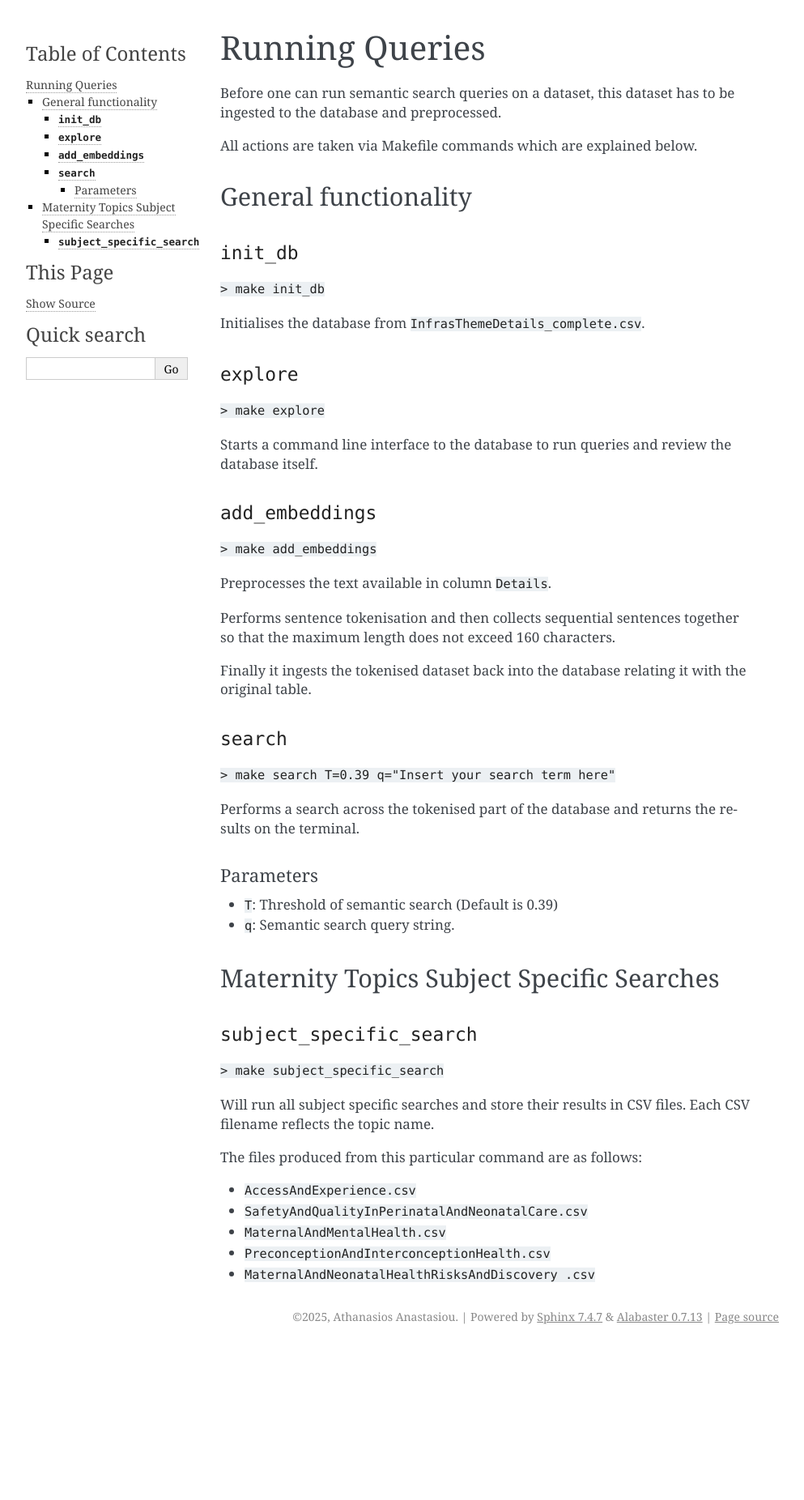
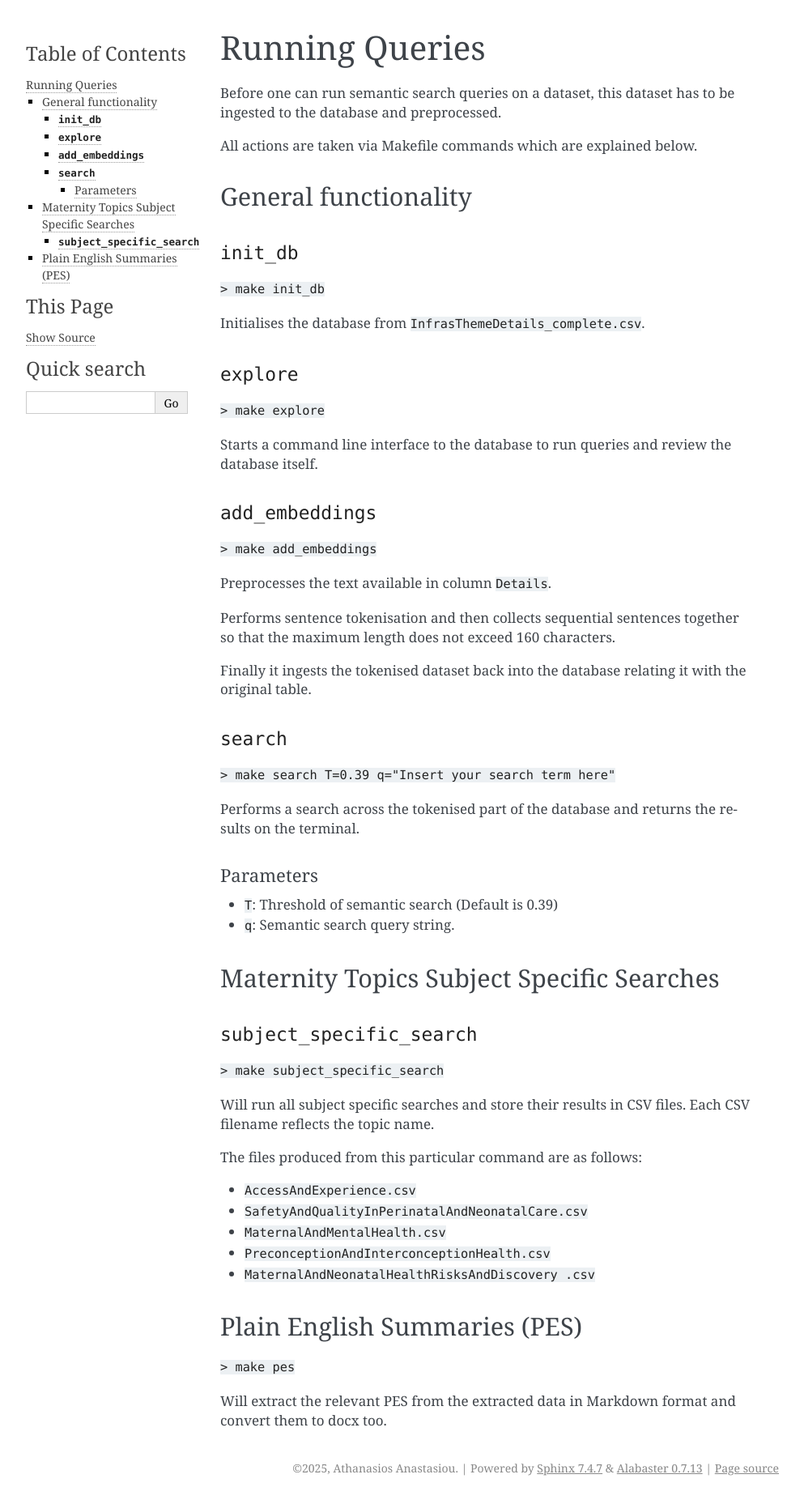
Before and after one commit to athanastasiou/maternity_topics, a Sphinx documentation site: the page built from doc/source/running_queries.rst, in a window 1280 px wide. Shown: the whole page at 81% size, without its empty margins (148-1141 px from the left). Built offline with Sphinx 7.4.7, drawn with Linux system fonts in a browser that asks for light colours; before the commit the page ends 1665 px from its top, so only the background shows below that.

Commit message:
Updated documentation

```diff
--- a/doc/source/installation.rst
+++ b/doc/source/installation.rst
@@ -8,6 +8,7 @@ Prerequesites
 * Linux
 * `DuckDB <www.duckdb.org>`_
 * `gnu make <https://www.gnu.org/software/make/>`_
+* `pandoc <>`_ (Optionally, if you want to convert ``md`` files to another format).
 
 
 Installation
--- a/doc/source/running_queries.rst
+++ b/doc/source/running_queries.rst
@@ -73,3 +73,10 @@ The files produced from this particular command are as follows:
 * ``MaternalAndMentalHealth.csv``
 * ``PreconceptionAndInterconceptionHealth.csv``
 * ``MaternalAndNeonatalHealthRisksAndDiscovery .csv``
+
+Plain English Summaries (PES)
+=============================
+
+``> make pes``
+
+Will extract the relevant PES from the extracted data in Markdown format and convert them to docx too.
```
